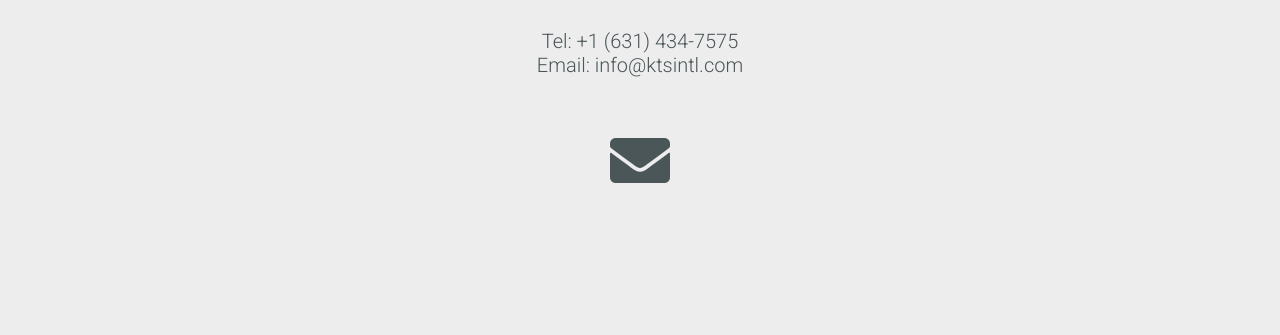
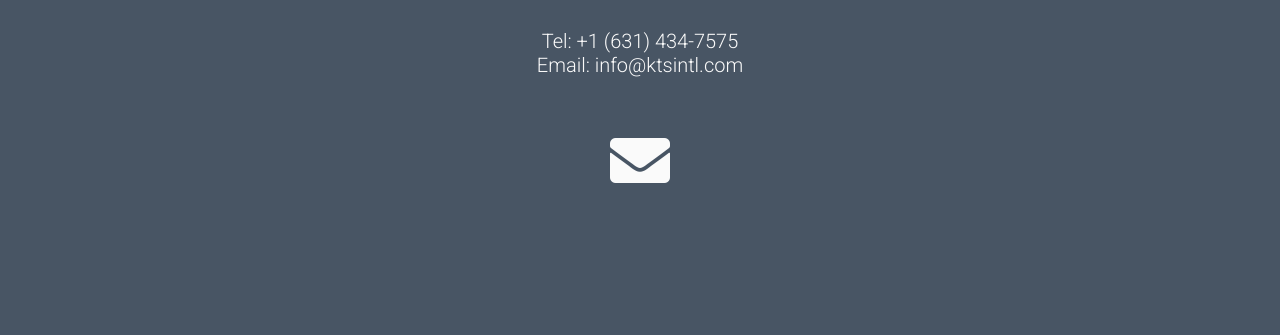
Before and after one commit to kts-int/kts-int.github.io, a plain HTML site: page index.html in a window 1280 px wide. Shown: the part 465-800 px from the top of the page. Drawn offline with nearby package versions, Linux system fonts and the light colour scheme.

Commit message:
change theme

```diff
--- a/index.html
+++ b/index.html
@@ -17,10 +17,10 @@
 	<!-- <link rel="stylesheet" href="css/themes/indigo-white.css"> -->
 	<!-- <link rel="stylesheet" href="css/themes/green-white.css"> -->
 	<!-- <link rel="stylesheet" href="css/themes/red-white.css"> -->
-	<!-- <link rel="stylesheet" href="css/themes/grey-white.css"> -->
+	<link rel="stylesheet" href="css/themes/grey-white.css">
 	<!-- <link rel="stylesheet" href="css/themes/white-indigo.css"> -->
 	<!-- <link rel="stylesheet" href="css/themes/white-blue.css"> -->
-	<link rel="stylesheet" href="css/themes/white-grey.css">
+<!-- 	<link rel="stylesheet" href="css/themes/white-grey.css"> -->
 	<!-- <link rel="stylesheet" href="css/themes/white-red.css"> -->
 	<!-- <link rel="stylesheet" href="css/themes/yellow-black.css"> -->
 </head>
```
